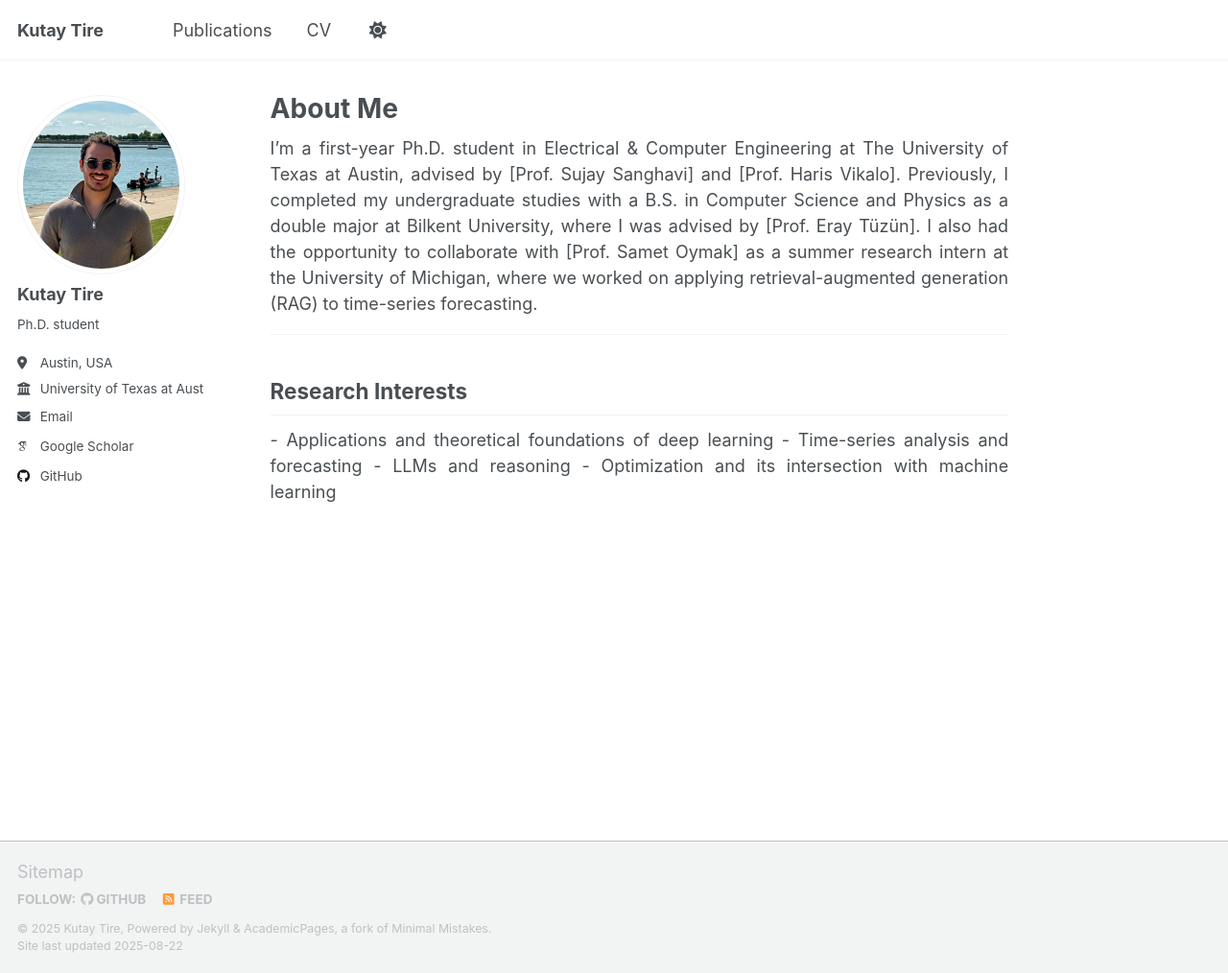
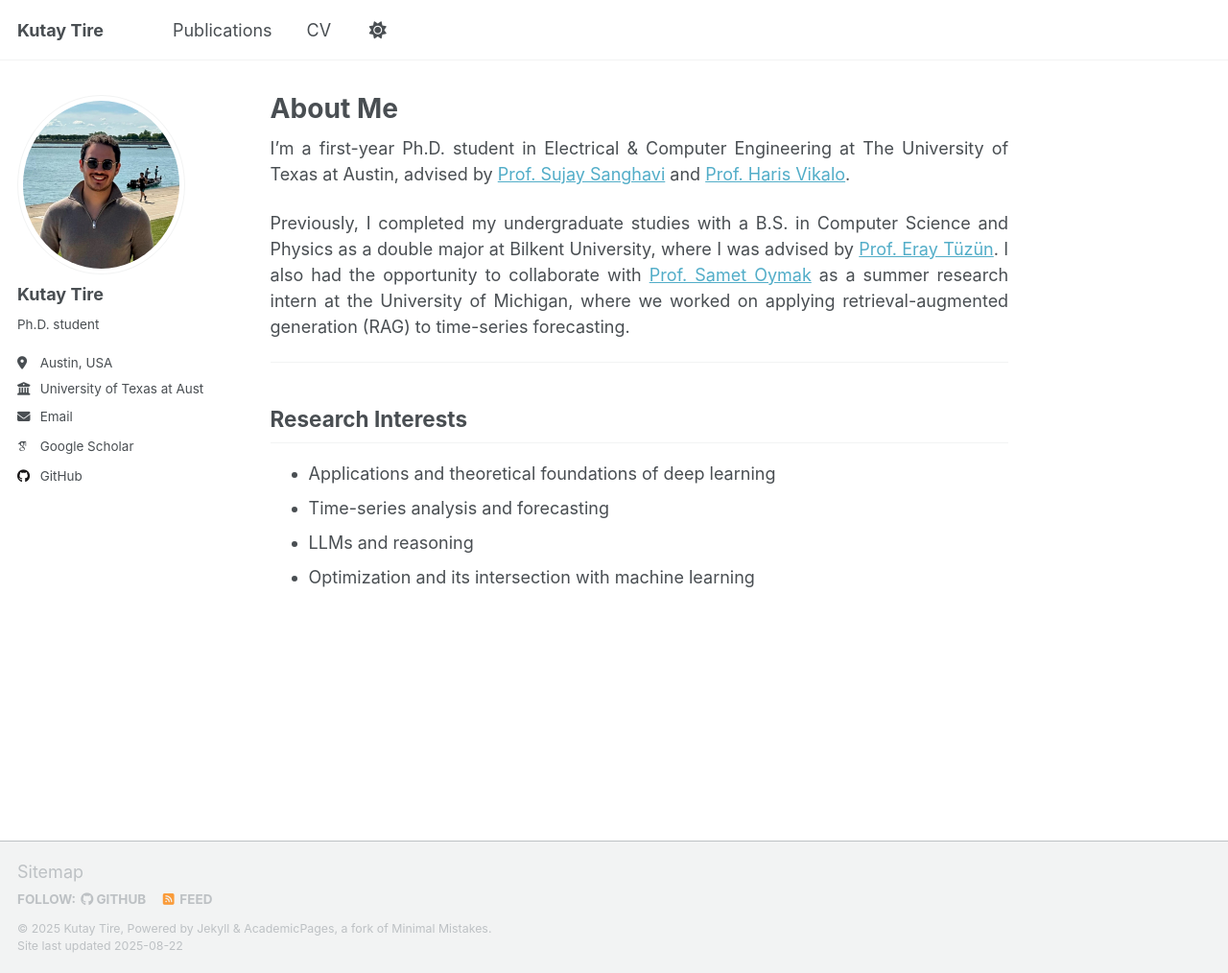
Before and after one commit to kutaytire/kutaytire.github.io, a Jekyll site: the page built from _pages/about.md, in a window 1280 px wide and 1014 px high. Shown: the whole window at 96% size. Built offline with Jekyll 4.4.1, drawn with Linux system fonts in a browser that asks for light colours; some web fonts are replaced; a script that is not in the unit is left out.

Commit message:
Update about.md

```diff
--- a/_pages/about.md
+++ b/_pages/about.md
@@ -7,7 +7,7 @@ redirect_from:
   - /about.html
 ---
 
-<div align="justify">
+<div align="justify" markdown="1">
 
 I’m a first-year Ph.D. student in Electrical & Computer Engineering at The University of Texas at Austin, advised by [Prof. Sujay Sanghavi] and [Prof. Haris Vikalo].
 
@@ -24,7 +24,7 @@ Previously, I completed my undergraduate studies with a B.S. in Computer Science
 
 ## Research Interests
 
-<div align="justify">
+<div align="justify" markdown="1">
 
 - Applications and theoretical foundations of deep learning
 - Time-series analysis and forecasting
```
